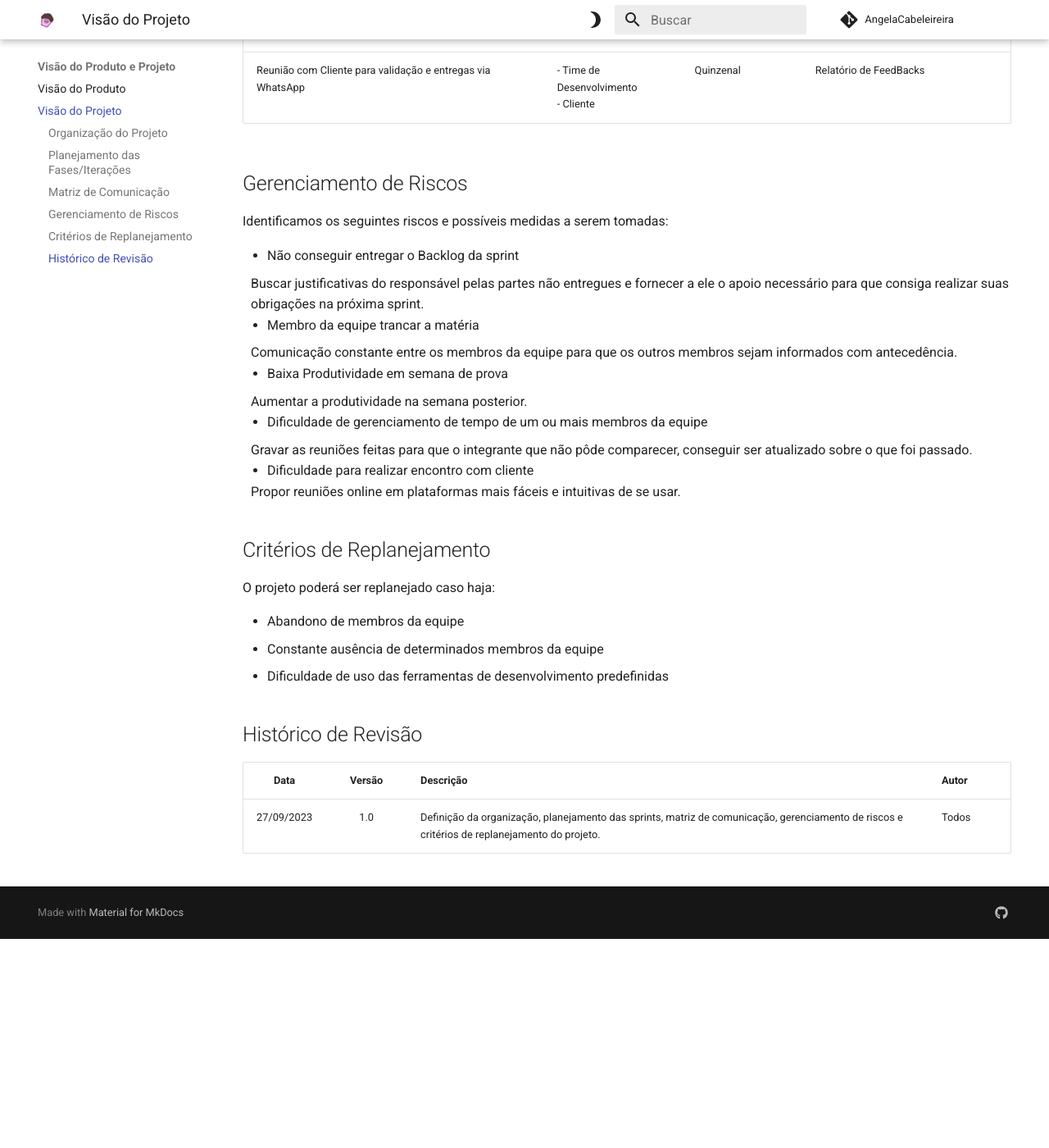
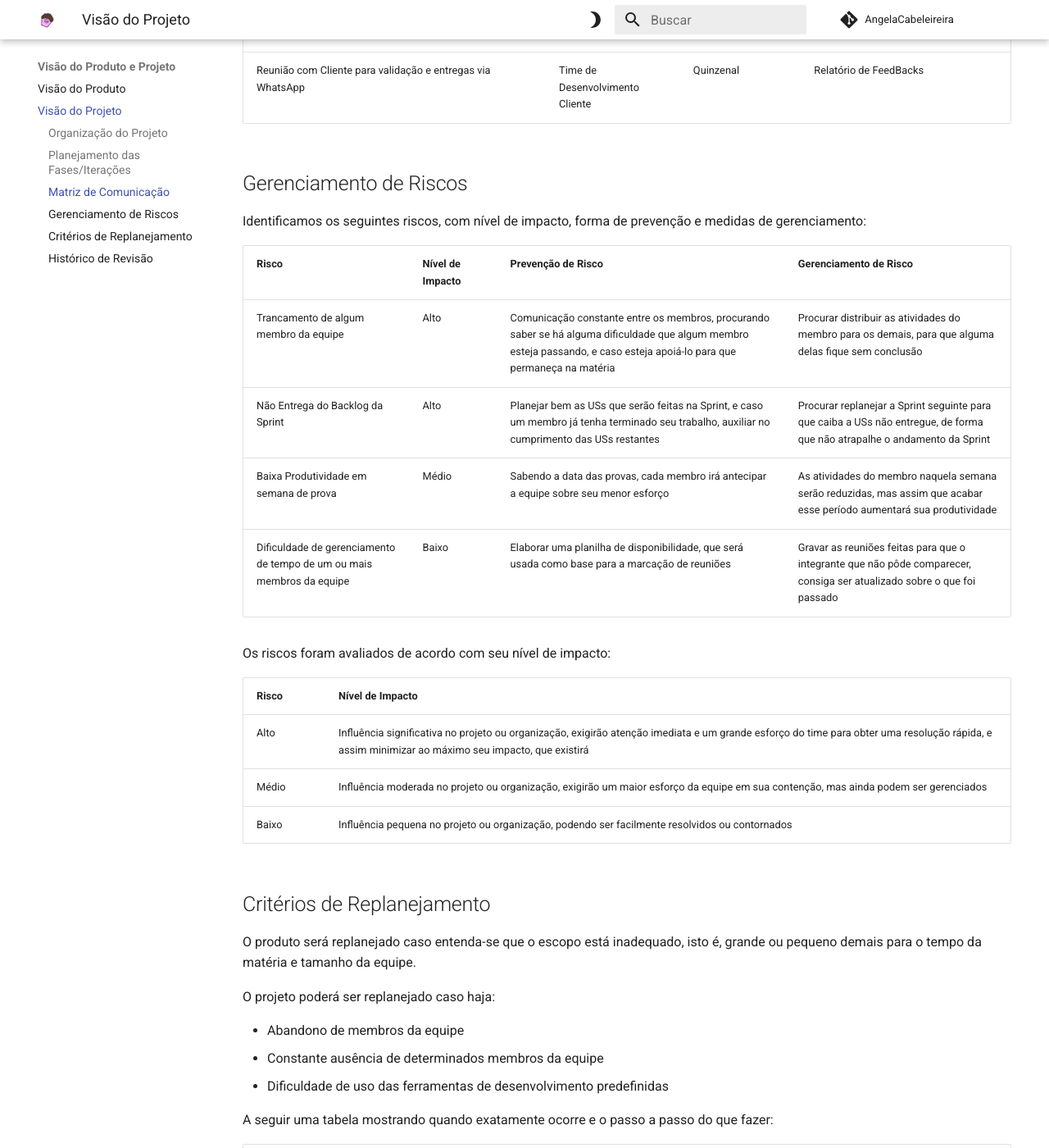
Before and after one commit to mdsreq-fga-unb/2023.2-AngelaCabeleireira, an MkDocs documentation site: the page built from docs/VisaoProdutoEProjeto/visaoProjeto.md, in a window 1280 px wide and 1400 px high, scrolled down 1587 px. Shown: the whole window at 82% size. Built offline with MkDocs 1.6.1 and Material for MkDocs 9.7.7, drawn with Linux system fonts in a browser that asks for light colours; comment, search, counter and statistics services are not loaded; before the commit the page ends 2732 px from its top, so only the background shows below that; some of the changed text lies outside the part shown.

Commit message:
Atualiza na Visão do Projeto a parte de Gerenciamento de Risco e Critérios de Replanejamento

```diff
--- a/docs/VisaoProdutoEProjeto/visaoProjeto.md
+++ b/docs/VisaoProdutoEProjeto/visaoProjeto.md
@@ -29,32 +29,34 @@ O time irá utilizar uma mistura do método RAD com a estrutura e organização
 
 | Descrição | Área/Envolvidos | Periodicidade | Produtos Gerados |
 | :-------- | :-------------- | :------------ | :--------------- |
-| - Definição dos próximos objetivos, como o Sprint Backlog </br> - Acompanhamento do progresso do produto | Time de Desenvolvimento | Quinzenal | Relatório de situação do projeto |
+| Definição dos próximos objetivos, como o Sprint Backlog </br> Acompanhamento do progresso do produto | Time de Desenvolvimento | Quinzenal | Relatório de situação do projeto |
 | Acompanhamento dos Riscos, Compromissos, Ações Pendentes, Indicadores | Time de Desenvolvimento | Quinzenal | Relatório de riscos e pendência |
-| Comunicar situação do projeto | - Time de Desenvolvimento </br> - Professor | Semanal | Planilha do que foi feito pelo grupo semanalmente |
+| Comunicar situação do projeto | Time de Desenvolvimento </br> Professor | Semanal | Planilha do que foi feito pelo grupo semanalmente |
 | Comunicação assíncrona dos membros pelo WhatsApp e Discord | Time de Desenvolvimento | Conforme necessidade | N/A |
-| Reunião com Cliente para validação e entregas via WhatsApp | - Time de Desenvolvimento </br> - Cliente | Quinzenal | Relatório de FeedBacks |
+| Reunião com Cliente para validação e entregas via WhatsApp | Time de Desenvolvimento </br> Cliente | Quinzenal | Relatório de FeedBacks |
 
 ## Gerenciamento de Riscos
 
-Identificamos os seguintes riscos e possíveis medidas a serem tomadas:
+Identificamos os seguintes riscos, com nível de impacto, forma de prevenção e medidas de gerenciamento:
 
-<ul>
-    <li> Não conseguir entregar o Backlog da sprint </li>
-        Buscar justificativas do responsável pelas partes não entregues e fornecer a ele o apoio necessário para que consiga realizar suas obrigações na próxima sprint.
-    <li> Membro da equipe trancar a matéria </li>
-        Comunicação constante entre os membros da equipe para que os outros membros sejam informados com antecedência.
-    <li> Baixa Produtividade em semana de prova </li>
-        Aumentar a produtividade na semana posterior.
-    <li> Dificuldade de gerenciamento de tempo de um ou mais membros da equipe </li>
-        Gravar as reuniões feitas para que o integrante que não pôde comparecer, conseguir ser atualizado sobre o que foi passado.
-    <li> Dificuldade para realizar encontro com cliente </li>
-        Propor reuniões online em plataformas mais fáceis e intuitivas de se usar.
-</ul>
+| Risco | Nível de Impacto | Prevenção de Risco | Gerenciamento de Risco |
+| :-------- | :-------------- | :------------ | :--------------- |
+| Trancamento de algum membro da equipe | Alto | Comunicação constante entre os membros, procurando saber se há alguma dificuldade que algum membro esteja passando, e caso esteja apoiá-lo para que permaneça na matéria | Procurar distribuir as atividades do membro para os demais, para que alguma delas fique sem conclusão |
+| Não Entrega do Backlog da Sprint | Alto | Planejar bem as USs que serão feitas na Sprint, e caso um membro já tenha terminado seu trabalho, auxiliar no cumprimento das USs restantes | Procurar replanejar a Sprint seguinte para que caiba a USs não entregue, de forma que não atrapalhe o andamento da Sprint |
+| Baixa Produtividade em semana de prova | Médio | Sabendo a data das provas, cada membro irá antecipar a equipe sobre seu menor esforço | As atividades do membro naquela semana serão reduzidas, mas assim que acabar esse período aumentará sua produtividade |
+| Dificuldade de gerenciamento de tempo de um ou mais membros da equipe | Baixo | Elaborar uma planilha de disponibilidade, que será usada como base para a marcação de reuniões | Gravar as reuniões feitas para que o integrante que não pôde comparecer, consiga ser atualizado sobre o que foi passado |
 
+Os riscos foram avaliados de acordo com seu nível de impacto:
 
+| Risco | Nível de Impacto |
+| :-------- | :-------------- |
+| Alto | Influência significativa no projeto ou organização, exigirão atenção imediata e um grande esforço do time para obter uma resolução rápida, e assim minimizar ao máximo seu impacto, que existirá |
+| Médio | Influência moderada no projeto ou organização, exigirão um maior esforço da equipe em sua contenção, mas ainda podem ser gerenciados |
+| Baixo | Influência pequena no projeto ou organização, podendo ser facilmente resolvidos ou contornados |
 
 ## Critérios de Replanejamento
+
+O produto será replanejado caso entenda-se que o escopo está inadequado, isto é, grande ou pequeno demais para o tempo da matéria e tamanho da equipe.
 
 O projeto poderá ser replanejado caso haja:
 
@@ -64,8 +66,17 @@ O projeto poderá ser replanejado caso haja:
     <li> Dificuldade de uso das ferramentas de desenvolvimento predefinidas </li>
 </ul>
 
+A seguir uma tabela mostrando quando exatamente ocorre e o passo a passo do que fazer:
+
+| Critério de Replanejamento | Quando Ocorre | Passo a Passo |
+| :-------- | :-------- | :-------- |
+| Abandono de membros da equipe | Quando um ou mais membros trancam a matéria | 1 - Avisar o professor imediatamente <br>2 - Refazer o planejamento das Sprints em relação às entregas<br>3 - Atribuir as USs do membro em questão para outro<br>4 - Caso o grupo notar que haverá um atraso em uma entrega, avisar o Cliente |
+| Constante ausência de determinado membro da equipe | Quando um ou mais membro deixa de participar das discussões, ir às aulas, não conseguirmos mais contato | 1 - Avisar o professor imediatamente <br>2 - Refazer o planejamento das Sprints em relação às entregas<br>3 - Atribuir as USs do membro em questão para outro<br>4 - Caso o grupo notar que haverá um atraso em uma entrega, avisar o Cliente |
+| Dificuldade de uso das ferramentas de desenvolvimento predefinidas | Quando no meio do desenvolvimento na Sprint, um ou mais membros não conseguir avançar na evolução da USs por conta de alguma ferramenta específica | 1 - O membro em questão deverá procurar auxílio dos outros membros <br>2 -Caso mesmo com ajuda, não conseguirem avançar, procurar uma outra forma de resolver o problema com o uso de uma outra tecnologia<br>3 - Caso o grupo notar que haverá um atraso em uma entrega, avisar o Cliente |
+
 ## Histórico de Revisão
 
 | Data       | Versão |                                                          Descrição                                                               |    Autor     |
 | :--------: | :----: | -------------------------------------------------------------------------------------------------------------------------------- | ------------ |
 | 27/09/2023 | 1.0    | Definição da organização, planejamento das sprints, matriz de comunicação, gerenciamento de riscos e critérios de replanejamento do projeto. | Todos |
+| 22/10/2023 | 1.1    | Alteração na parte do Gerenciamento de Riscos e Critérios de Replanejamento. | Guilherme de Sá |
```
Also changed, not shown: docs/ProcessoDesenv.md (+2 -1 lines).
